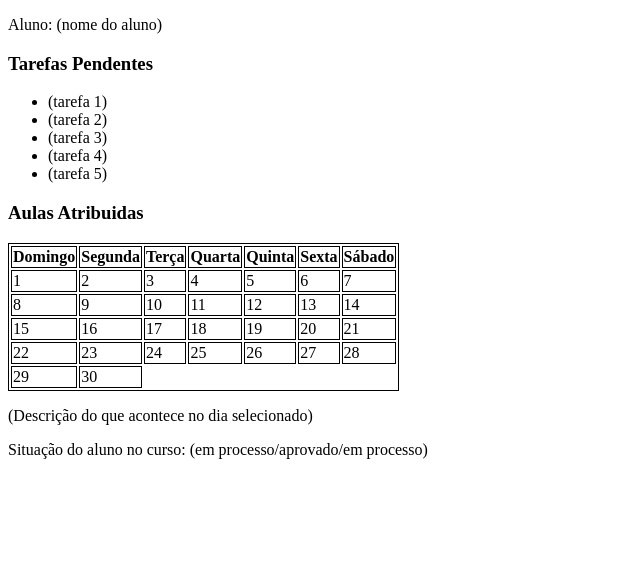
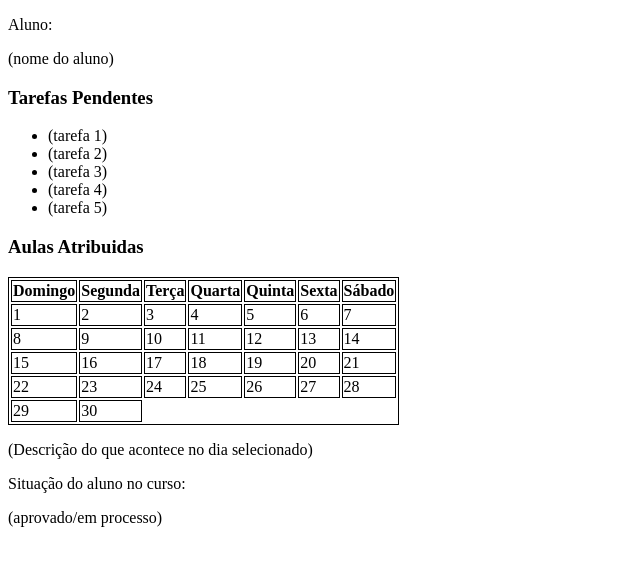
Before and after one commit to Gabriel-aqr/Trabalho-final, a plain HTML site: page telaInicialAluno.html in a window 1280 px wide. Shown: the whole page, without its empty margins (0-640 px from the left). Drawn offline with Linux system fonts and the light colour scheme.

Commit message:
commit antes do pull

```diff
--- a/telaInicialAluno.html
+++ b/telaInicialAluno.html
@@ -8,7 +8,7 @@
 </head>
 <body>
 
-    <P>Aluno: (nome do aluno)</P>
+    <P>Aluno: </P> <p class="NomeAluno">(nome do aluno)</p>
 
     <!-- lista para tarefas pendentes -->
 
@@ -19,12 +19,7 @@
         <li>(tarefa 3)</li>
         <li>(tarefa 4)</li>
         <li>(tarefa 5)</li>
-
-
-
     </ul>
-
-
 
     <!-- tabela para tarefas aulas atribuidas -->
 
@@ -77,7 +72,7 @@
     <p class="DescricaoAula"> (Descrição do que acontece no dia selecionado)</p>
 
     <!-- status aprovação -->
-    <P>Situação do aluno no curso: (em processo/aprovado/em processo)</P>
+    <P>Situação do aluno no curso: </P> <p class="situacaoAluno">(aprovado/em processo)</p>
 
 </body>
 </html>
```
Also changed, not shown: index.html (+0 -5 lines), telaInicialProfessor.html (+4 -2 lines).
